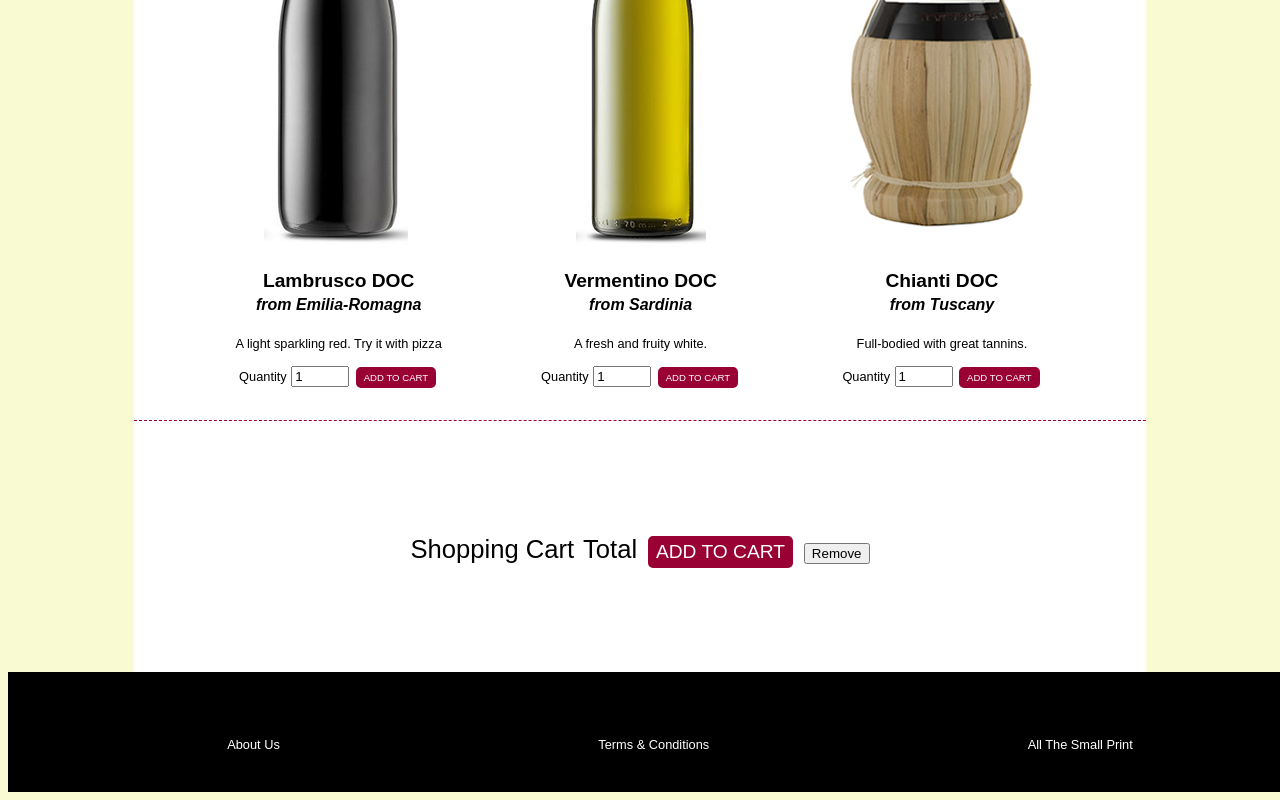
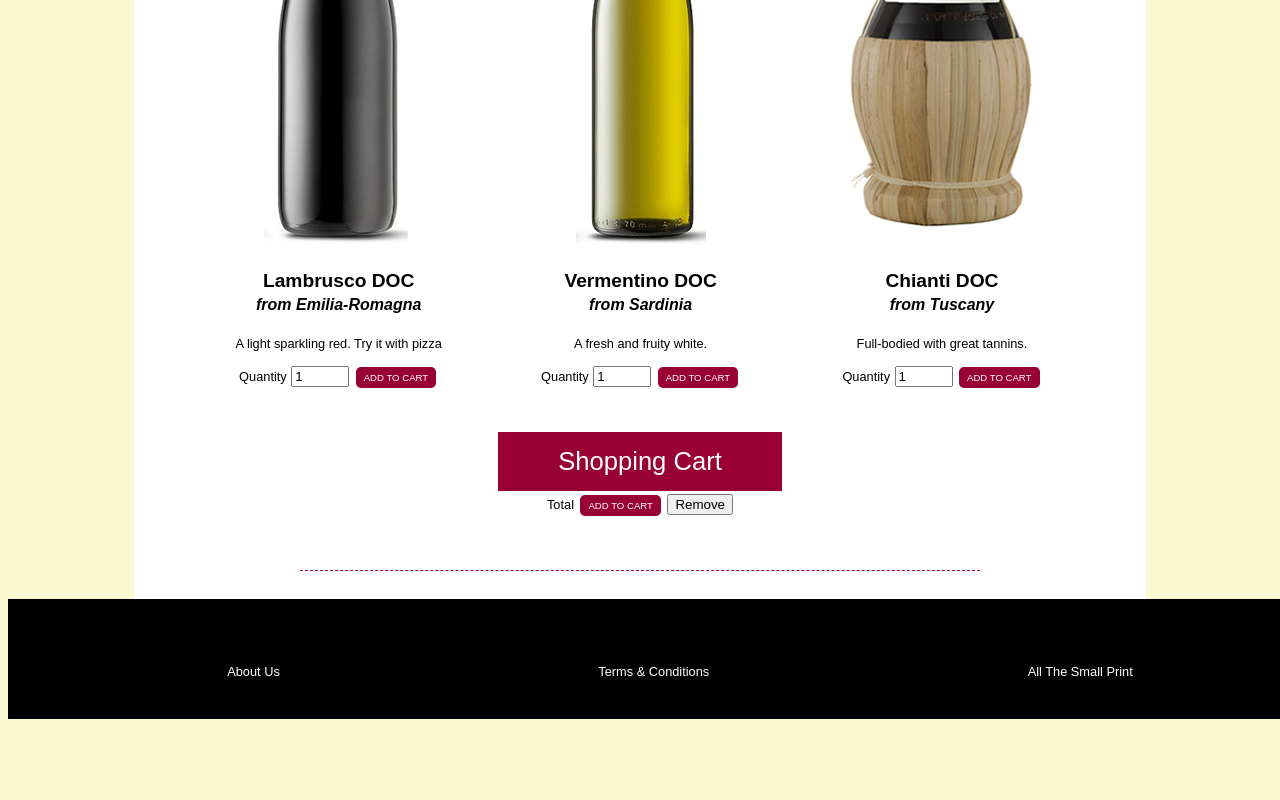
Before and after one commit to smarca02/Milestone4, a plain HTML site: page index.html in a window 1280 px wide. Shown: the part 1190-1990 px from the top of the page. After the commit the page ends 1917 px from the top, so only its background shows below. Drawn offline with Linux system fonts and the light colour scheme.

Commit message:
made changes

```diff
--- a/index.html
+++ b/index.html
@@ -27,6 +27,7 @@
     </header>
     <main>
       <h1>Our wine selection</h1>
+      <!-- First row of three bottles-->
       <section id="row1">
         <div class="wine1">
           <p>
@@ -77,6 +78,7 @@
           </form>
         </div>
       </section>
+      <!-- Second row of three bottles-->
       <section id="row2">
         <div class="wine4">
           <p>
@@ -126,13 +128,16 @@
           </form>
         </div>
       </section>
-      <hr class="hor_dot_line"/>
-      <div id="shoppingcart">
-        <label for="Cart">Shopping Cart</label>
+      <!-- Shopping cart part-->
+      <section id="shoppingcart">
+      <title>Shopping Cart</title>
+      <div>
         <label for="Total">Total</label>
         <button type="submit" id="AddBtn">Add to Cart</button>
         <button type="reset" id="ResBtn">Remove</button>
       </div>
+      <hr class="hor_dot_line"/>
+    </section>
     </main>
     <footer id="mainfooter">
       <ul>
--- a/stylesheet.css
+++ b/stylesheet.css
@@ -147,17 +147,28 @@ input {
 }
 
 .hor_dot_line {
+  margin-top: 50px;
   border: 0 none;
   border-top: 1px dashed #990033;
   background: none;
+  width: 70%;
   height: 0;
 }
 
+#shoppingcart title {
+  background-color: #990033;
+  color: #ffffff;
+  font-family: arial, bold;
+  font-size: 1.6em;
+  text-transform: capitalize;
+  margin: auto;
+  padding: 15px 60px;
+  display: inline-flex;
+}
+
 #shoppingcart {
-  position: relative;
   justify-content: center;
-  padding: 100px;
-  font-size: 2em;
+  padding: 20px;
 }
 
 footer {
```
